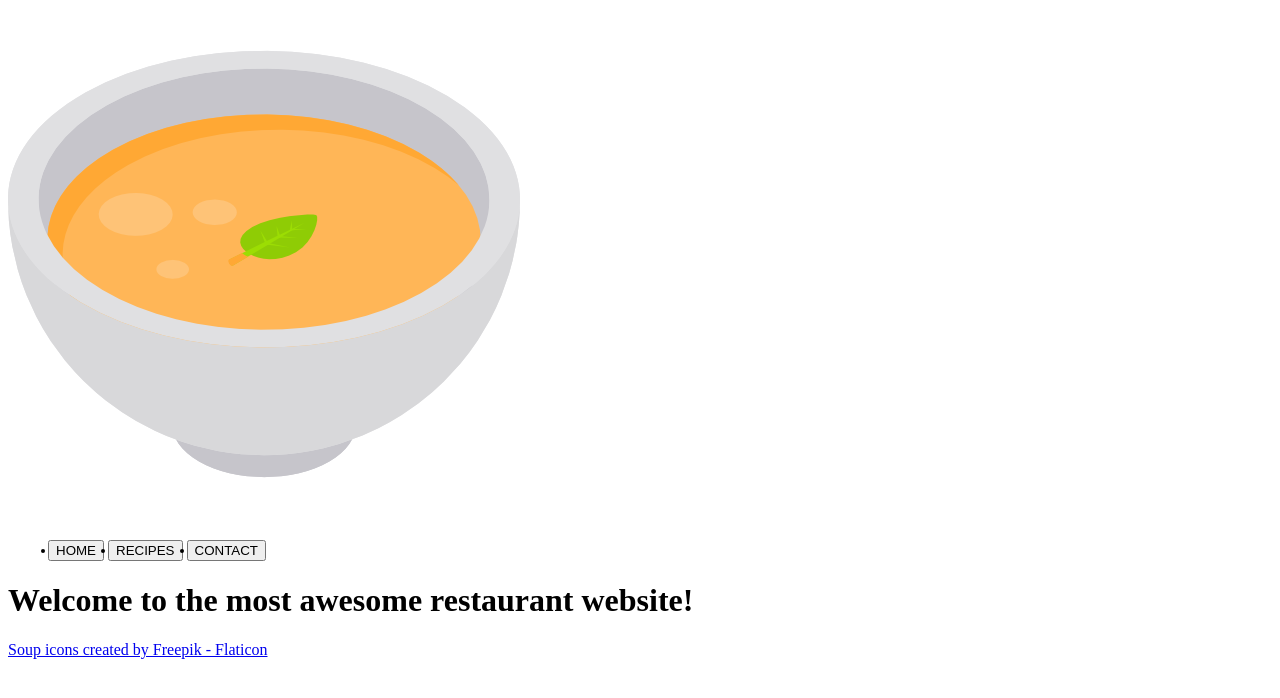
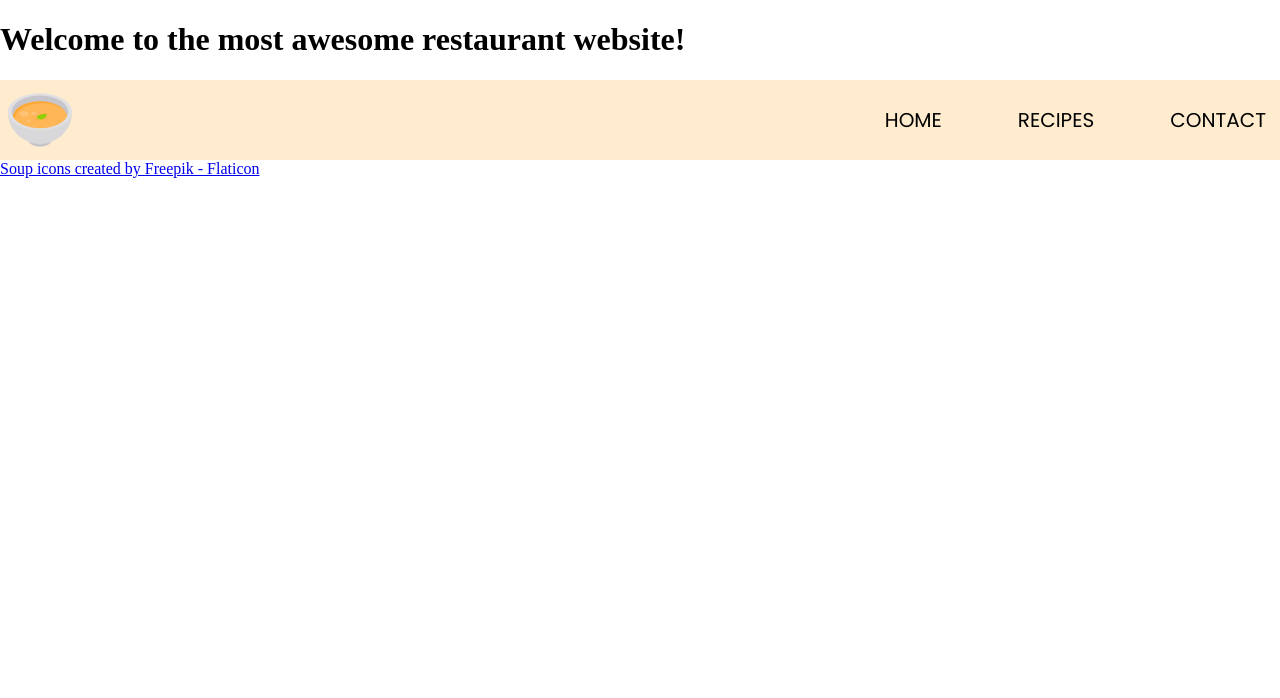
Before and after one commit to LedaThemis/odin-restaurant-page, a website built with webpack: page dist/index.html in a window 1280 px wide. Built offline with nearby package versions, Linux system fonts and the light colour scheme.

Commit message:
add header with js

```diff
--- a/src/index.js
+++ b/src/index.js
@@ -2,6 +2,37 @@ import './styles.css';
 
 import soupIcon from './soup.png';
 
-const siteLogo = document.querySelector('#site-logo');
+const contentDiv = document.querySelector('#content');
 
-siteLogo.setAttribute('src', soupIcon);
+const headerElement = document.createElement('header');
+headerElement.id = 'header';
+
+const logoElement = document.createElement('img');
+logoElement.id = 'site-logo';
+logoElement.src = soupIcon;
+logoElement.alt = 'restaurant logo, soup';
+
+const navElement = document.createElement('nav');
+navElement.id = 'nav';
+
+const homeButton = document.createElement('button');
+homeButton.id = 'home-button';
+homeButton.classList.add('nav-button');
+homeButton.textContent = 'HOME';
+const recipesButton = document.createElement('button');
+recipesButton.id = 'recipes-button';
+recipesButton.classList.add('nav-button');
+recipesButton.textContent = 'RECIPES';
+const contactButton = document.createElement('button');
+contactButton.id = 'contact-button';
+contactButton.classList.add('nav-button');
+contactButton.textContent = 'CONTACT';
+
+navElement.appendChild(homeButton);
+navElement.appendChild(recipesButton);
+navElement.appendChild(contactButton);
+
+headerElement.appendChild(logoElement);
+headerElement.appendChild(navElement);
+
+contentDiv.appendChild(headerElement);
--- a/src/styles.css
+++ b/src/styles.css
@@ -0,0 +1,38 @@
+root {
+  font-family: Poppins, sans-serif;
+}
+
+body {
+  margin: 0;
+}
+
+#header {
+  display: flex;
+  justify-content: space-between;
+  align-items: center;
+
+  padding: 0.5rem;
+
+  background-color: blanchedalmond;
+}
+
+#nav {
+  display: flex;
+  justify-content: space-evenly;
+
+  gap: 4rem;
+}
+
+.nav-button {
+  background: none;
+  border: none;
+
+  font-family: Poppins, sans-serif;
+  font-size: 1.25rem;
+
+  cursor: pointer;
+}
+
+#site-logo {
+  width: 4rem;
+}
```
Also changed, not shown: dist/index.html, dist/main.js.
